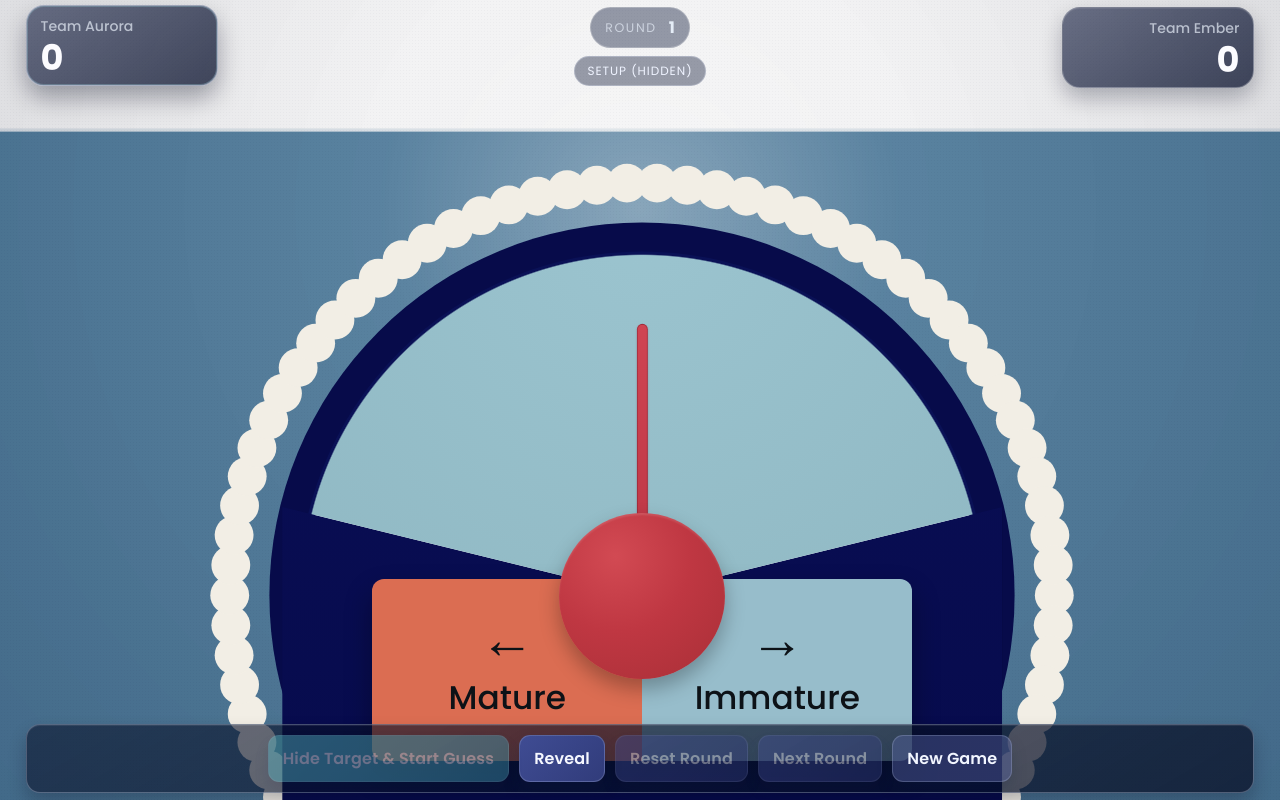
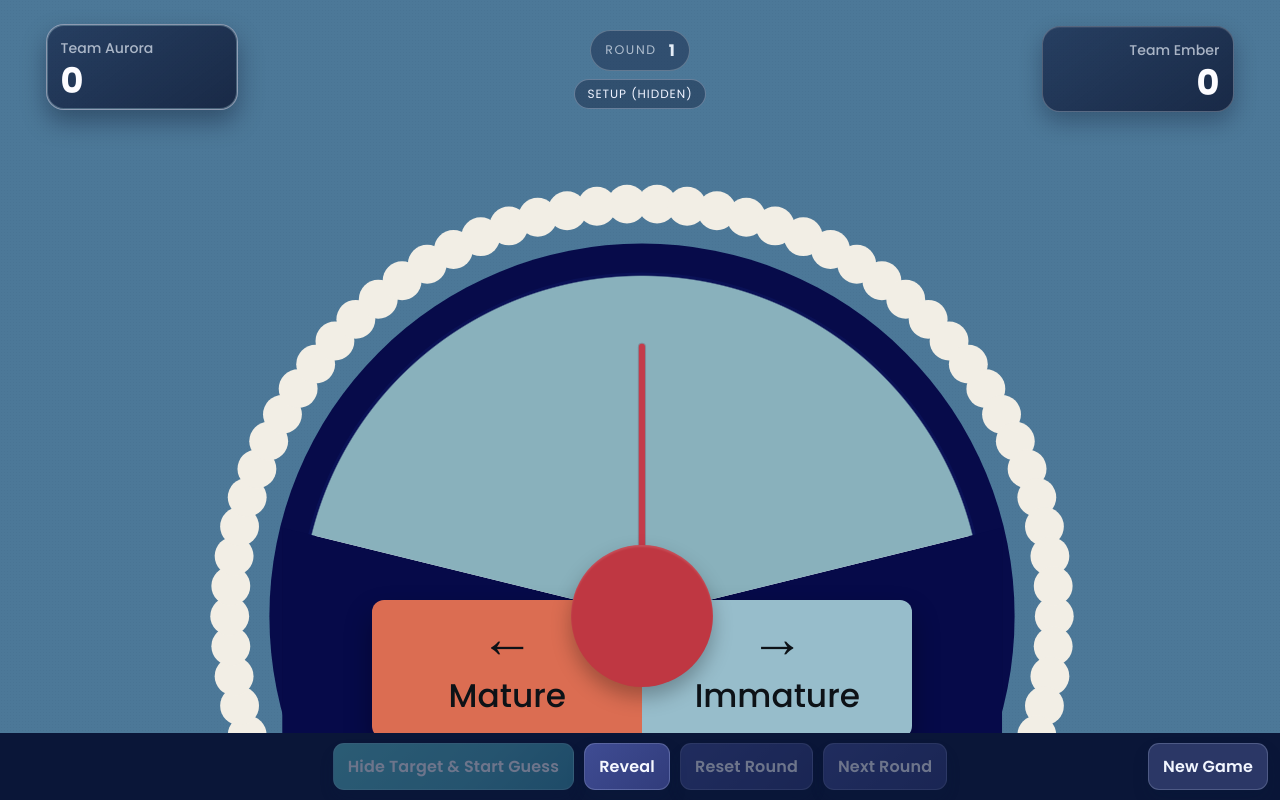
Before and after one commit to Anikesh348/wavelength, a plain HTML site: page index.html in a window 1280 px wide. Shown: the top 800 px of the page. Drawn offline with Linux system fonts and the light colour scheme; animation ran at ten frames a second.

Commit message:
Polish wheel UI and persist team scoreboard

```diff
--- a/index.html
+++ b/index.html
@@ -19,7 +19,14 @@
     <main class="app">
       <header class="top-bar">
         <article class="team-card team-left active" id="team0Card">
-          <p class="team-name">Team Aurora</p>
+          <input
+            id="team0Name"
+            class="team-name"
+            type="text"
+            value="Team Aurora"
+            maxlength="24"
+            aria-label="Team Aurora name"
+          />
           <p class="team-score" id="team0Score">0</p>
         </article>
 
@@ -32,7 +39,14 @@
         </div>
 
         <article class="team-card team-right" id="team1Card">
-          <p class="team-name">Team Ember</p>
+          <input
+            id="team1Name"
+            class="team-name"
+            type="text"
+            value="Team Ember"
+            maxlength="24"
+            aria-label="Team Ember name"
+          />
           <p class="team-score" id="team1Score">0</p>
         </article>
       </header>
--- a/script.js
+++ b/script.js
@@ -18,11 +18,15 @@
 
 const SETUP_PUSH_GAIN = 1.35;
 const FIXED_TARGET_WIDTH_DEG = 35;
+const DEFAULT_TEAM_NAMES = ["Team Aurora", "Team Ember"];
+const PERSISTENCE_KEY = "wavelength.scoreboard.v1";
+const TARGET_WEDGE_COLORS = ["#e0b247", "#e45b4c", "#5d8fa6", "#e45b4c", "#e0b247"];
+const TARGET_WEDGE_LABELS = ["2", "3", "4", "3", "2"];
 
 const state = {
   teams: [
-    { name: "Team Aurora", score: 0 },
-    { name: "Team Ember", score: 0 },
+    { name: DEFAULT_TEAM_NAMES[0], score: 0 },
+    { name: DEFAULT_TEAM_NAMES[1], score: 0 },
   ],
   currentTeam: 0,
   round: 1,
@@ -58,6 +62,8 @@
 };
 
 const el = {
+  team0Name: document.getElementById("team0Name"),
+  team1Name: document.getElementById("team1Name"),
   leftLabel: document.getElementById("leftLabel"),
   rightLabel: document.getElementById("rightLabel"),
   roundCount: document.getElementById("roundCount"),
@@ -101,6 +107,60 @@
 
 function randomBetween(min, max) {
   return min + Math.random() * (max - min);
+}
+
+function normalizeTeamName(value, fallbackName) {
+  if (typeof value !== "string") return fallbackName;
+  const trimmed = value.trim();
+  return trimmed ? trimmed.slice(0, 24) : fallbackName;
+}
+
+function readPersistedScoreboard() {
+  try {
+    const raw = localStorage.getItem(PERSISTENCE_KEY);
+    if (!raw) return null;
+    const parsed = JSON.parse(raw);
+    if (!parsed || !Array.isArray(parsed.teams) || parsed.teams.length !== 2) {
+      return null;
+    }
+    return parsed;
+  } catch (_error) {
+    return null;
+  }
+}
+
+function persistScoreboard() {
+  try {
+    const payload = {
+      teams: state.teams.map((team, index) => ({
+        name: normalizeTeamName(team.name, DEFAULT_TEAM_NAMES[index]),
+        score: Number.isFinite(team.score) ? Math.max(0, Math.floor(team.score)) : 0,
+      })),
+    };
+    localStorage.setItem(PERSISTENCE_KEY, JSON.stringify(payload));
+  } catch (_error) {
+    // Ignore persistence failures (e.g. storage denied/private mode).
+  }
+}
+
+function clearPersistedScoreboard() {
+  try {
+    localStorage.removeItem(PERSISTENCE_KEY);
+  } catch (_error) {
+    // Ignore storage cleanup failures.
+  }
+}
+
+function loadPersistedScoreboard() {
+  const persisted = readPersistedScoreboard();
+  if (!persisted) return;
+  state.teams = persisted.teams.map((team, index) => ({
+    name: normalizeTeamName(team.name, DEFAULT_TEAM_NAMES[index]),
+    score:
+      Number.isFinite(team.score) || typeof team.score === "string"
+        ? Math.max(0, Math.floor(Number(team.score) || 0))
+        : 0,
+  }));
 }
 
 function angleToTheta(deg) {
@@ -182,6 +242,12 @@
 }
 
 function updateUI() {
+  if (document.activeElement !== el.team0Name) {
+    el.team0Name.value = state.teams[0].name;
+  }
+  if (document.activeElement !== el.team1Name) {
+    el.team1Name.value = state.teams[1].name;
+  }
   el.leftLabel.textContent = state.leftLabel;
   el.rightLabel.textContent = state.rightLabel;
   el.roundCount.textContent = String(state.round);
@@ -224,6 +290,8 @@
     el.nextRoundBtn.disabled = false;
     el.pointerLayer.classList.add("locked");
   }
+
+  persistScoreboard();
 }
 
 function resizeCanvas(canvas, ctx) {
@@ -245,12 +313,12 @@
   state.wheel.ringOuterR = state.wheel.outerR * 0.92;
   state.wheel.faceR = state.wheel.outerR * 0.84;
   state.wheel.hubR = state.wheel.faceR * 0.2;
-  state.wheel.targetInnerR = state.wheel.hubR * 1.08;
+  state.wheel.targetInnerR = state.wheel.hubR * 0.86;
   state.wheel.targetOuterR = state.wheel.faceR * 0.95;
   state.wheel.slopeCenterY = state.wheel.cy;
   state.wheel.slopeSideY = state.wheel.cy - state.wheel.faceR * 0.26;
   const spindleLength = clamp(state.wheel.faceR * 0.8, 120, state.wheel.faceR - 14);
-  const spindleWidth = clamp(state.wheel.faceR * 0.03, 7, 11);
+  const spindleWidth = clamp(state.wheel.faceR * 0.018, 4, 7);
 
   el.wheelShell.style.setProperty("--face-radius", `${state.wheel.faceR}px`);
   el.wheelShell.style.setProperty("--face-radius-px", `${state.wheel.faceR}px`);
@@ -326,46 +394,11 @@
   ctx.arc(cx, cy, faceR, 0, Math.PI * 2);
   ctx.fill();
 
-  const faceGlow = ctx.createRadialGradient(
-    cx,
-    cy - faceR * 0.85,
-    faceR * 0.06,
-    cx,
-    cy - faceR * 0.3,
-    faceR * 0.95
-  );
-  faceGlow.addColorStop(0, "rgba(255,255,255,0.4)");
-  faceGlow.addColorStop(0.35, "rgba(255,255,255,0.16)");
-  faceGlow.addColorStop(1, "rgba(255,255,255,0)");
-  ctx.beginPath();
-  ctx.fillStyle = faceGlow;
-  ctx.arc(cx, cy, faceR, 0, Math.PI * 2, false);
-  ctx.fill();
-
-  const faceShade = ctx.createLinearGradient(0, cy, 0, cy + faceR);
-  faceShade.addColorStop(0, "rgba(0, 0, 0, 0)");
-  faceShade.addColorStop(1, "rgba(0, 0, 0, 0.08)");
-  ctx.beginPath();
-  ctx.fillStyle = faceShade;
-  ctx.arc(cx, cy, faceR, 0, Math.PI * 2, false);
-  ctx.fill();
-
   ctx.strokeStyle = "#0a1156";
   ctx.lineWidth = Math.max(1.6, faceR * 0.02);
   ctx.beginPath();
   ctx.arc(cx, cy, faceR, 0, Math.PI * 2, false);
   ctx.stroke();
-
-  ctx.strokeStyle = "rgba(255, 255, 255, 0.62)";
-  ctx.lineWidth = Math.max(2.4, outerR * 0.012);
-  ctx.lineCap = "round";
-  ctx.beginPath();
-  ctx.arc(cx, cy, ringOuterR * 0.965, Math.PI * 0.56, Math.PI * 0.9);
-  ctx.stroke();
-  ctx.beginPath();
-  ctx.arc(cx, cy, ringOuterR * 0.965, Math.PI * 0.1, Math.PI * 0.44);
-  ctx.stroke();
-  ctx.lineCap = "butt";
 }
 
 function drawSpectrum(rotationDeg) {
@@ -388,15 +421,16 @@
   targetCtx.translate(-cx, -cy);
   const theta = angleToTheta(state.targetAngle);
   const halfW = (state.targetWidth * Math.PI) / 360;
-  const wedges = ["#e7b43e", "#a6d6b2", "#e46952", "#a6d6b2", "#e7b43e"];
-  const step = (halfW * 2) / wedges.length;
+  const step = (halfW * 2) / TARGET_WEDGE_COLORS.length;
   const centers = [theta, theta + Math.PI];
+  const labelRadius = targetInnerR + (targetOuterR - targetInnerR) * 0.91;
+  const labelSize = Math.max(10, Math.min(18, targetOuterR * 0.065));
 
   for (const centerTheta of centers) {
     targetCtx.save();
     targetCtx.shadowColor = "rgba(0,0,0,0.17)";
     targetCtx.shadowBlur = 7;
-    for (let i = 0; i < wedges.length; i += 1) {
+    for (let i = 0; i < TARGET_WEDGE_COLORS.length; i += 1) {
       const start = centerTheta - halfW + i * step;
       const end = start + step;
       drawRingSegment(
@@ -407,10 +441,28 @@
         targetOuterR,
         start,
         end,
-        wedges[i]
+        TARGET_WEDGE_COLORS[i]
       );
     }
     targetCtx.restore();
+
+    for (let i = 0; i < TARGET_WEDGE_LABELS.length; i += 1) {
+      const start = centerTheta - halfW + i * step;
+      const end = start + step;
+      const mid = (start + end) * 0.5;
+      const x = cx + Math.cos(mid) * labelRadius;
+      const y = cy + Math.sin(mid) * labelRadius;
+
+      targetCtx.save();
+      targetCtx.translate(x, y);
+      targetCtx.rotate(mid + Math.PI / 2);
+      targetCtx.fillStyle = "#111111";
+      targetCtx.font = `400 ${labelSize}px "Poppins", sans-serif`;
+      targetCtx.textAlign = "center";
+      targetCtx.textBaseline = "middle";
+      targetCtx.fillText(TARGET_WEDGE_LABELS[i], 0, 0);
+      targetCtx.restore();
+    }
   }
   targetCtx.restore();
 }
@@ -433,7 +485,7 @@
   el.scorePopup.classList.add("show");
   popupTimer = setTimeout(() => {
     el.scorePopup.classList.remove("show");
-  }, 2400);
+  }, 3400);
 }
 
 function calculateScore() {
@@ -644,6 +696,9 @@
 }
 
 function newGame() {
+  clearPersistedScoreboard();
+  state.teams[0].name = DEFAULT_TEAM_NAMES[0];
+  state.teams[1].name = DEFAULT_TEAM_NAMES[1];
   state.teams[0].score = 0;
   state.teams[1].score = 0;
   state.currentTeam = 0;
@@ -676,9 +731,23 @@
   el.resetRoundBtn.addEventListener("click", resetRound);
   el.nextRoundBtn.addEventListener("click", nextRound);
   el.newGameBtn.addEventListener("click", newGame);
+
+  const teamNameInputs = [el.team0Name, el.team1Name];
+  teamNameInputs.forEach((input, index) => {
+    input.addEventListener("input", () => {
+      state.teams[index].name = normalizeTeamName(input.value, DEFAULT_TEAM_NAMES[index]);
+      persistScoreboard();
+    });
+    input.addEventListener("blur", () => {
+      state.teams[index].name = normalizeTeamName(input.value, DEFAULT_TEAM_NAMES[index]);
+      input.value = state.teams[index].name;
+      persistScoreboard();
+    });
+  });
 }
 
 function boot() {
+  loadPersistedScoreboard();
   resizeCanvas(el.spectrumCanvas, spectrumCtx);
   resizeCanvas(el.targetCanvas, targetCtx);
   measureWheel();
--- a/styles.css
+++ b/styles.css
@@ -1,5 +1,5 @@
 :root {
-  --bg-sky: #f2f2f3;
+  --bg-sky: #dbe8f3;
   --bg-board: #4c7898;
   --board-line: rgba(8, 19, 52, 0.5);
   --card-border: rgba(255, 255, 255, 0.24);
@@ -21,10 +21,11 @@
   --pivot-x-px: 50%;
   --slope-inset-x: 10%;
   --spindle-length-px: 220px;
-  --spindle-width-px: 10px;
+  --spindle-width-px: 6px;
   --slope-side-y-px: 45%;
   --slope-center-y-px: 52%;
   --wheel-rotation: 0deg;
+  --wheel-offset-y: -22px;
 }
 
 * {
@@ -43,24 +44,14 @@
   overflow: hidden;
   font-family: "Poppins", sans-serif;
   color: var(--text);
-  background: linear-gradient(
-    180deg,
-    var(--bg-sky) 0 16%,
-    #d6dde3 16.1% 16.4%,
-    var(--bg-board) 16.5% 100%
-  );
+  background: var(--bg-board);
 }
 
 .bg-vignette {
   position: fixed;
   inset: 0;
   pointer-events: none;
-  background: radial-gradient(
-    circle at 50% 26%,
-    rgba(255, 255, 255, 0.34) 0%,
-    rgba(255, 255, 255, 0.08) 30%,
-    rgba(0, 7, 31, 0.12) 100%
-  );
+  background: none;
   z-index: 0;
 }
 
@@ -107,8 +98,14 @@
 .top-bar {
   display: grid;
   grid-template-columns: minmax(0, 1fr) auto minmax(0, 1fr);
-  align-items: start;
+  align-items: center;
   column-gap: clamp(8px, 2vw, 28px);
+  min-height: clamp(118px, 15.5vh, 172px);
+  padding: clamp(10px, 1.4vw, 16px) clamp(12px, 2vw, 20px);
+  border: 0;
+  border-radius: 0;
+  background: transparent;
+  box-shadow: none;
 }
 
 .status-cluster {
@@ -186,9 +183,29 @@
 
 .team-name {
   margin: 0;
+  width: 100%;
+  border: 0;
+  padding: 0;
+  background: transparent;
+  appearance: none;
+  font: inherit;
   font-weight: 500;
   color: var(--muted);
   font-size: 0.88rem;
+}
+
+.team-left .team-name {
+  text-align: left;
+}
+
+.team-right .team-name {
+  text-align: right;
+}
+
+.team-name:focus {
+  outline: 1px solid rgba(219, 232, 255, 0.4);
+  outline-offset: 2px;
+  border-radius: 5px;
 }
 
 .team-score {
@@ -215,6 +232,7 @@
   align-items: end;
   justify-items: center;
   gap: clamp(12px, 2.4vw, 34px);
+  transform: translateY(var(--wheel-offset-y));
 }
 
 .side-indicator {
@@ -253,7 +271,7 @@
   right: var(--slope-inset-x);
   top: 0;
   bottom: 0;
-  background: linear-gradient(180deg, #0a0f58 0%, #060a49 100%);
+  background: #060a49;
   -webkit-clip-path: polygon(
     0 var(--slope-side-y-px),
     50% var(--slope-center-y-px),
@@ -328,7 +346,7 @@
     50% var(--slope-center-y-px),
     var(--slope-inset-x) var(--slope-side-y-px)
   );
-  background: radial-gradient(circle at 50% 13%, #9bc4cf 0%, #87afba 100%);
+  background: var(--cover);
   mask-image: radial-gradient(
     circle at var(--pivot-x-px) var(--pivot-y-px),
     #000 0 calc(var(--face-radius-px) - 0.6px),
@@ -379,9 +397,9 @@
   transform: translate(-50%, -100%) rotate(0deg);
   transform-origin: 50% 100%;
   border-radius: 999px;
-  background: linear-gradient(180deg, #cf4452 0%, #bb3544 100%);
-  border: 1px solid rgba(122, 22, 38, 0.42);
-  box-shadow: 0 1px 2px rgba(122, 22, 38, 0.28);
+  background: #c43b4a;
+  border: 0;
+  box-shadow: 0 0 0 1px rgba(122, 22, 38, 0.22), 0 1px 2px rgba(122, 22, 38, 0.22);
 }
 
 .pivot {
@@ -389,10 +407,10 @@
   left: var(--pivot-x-px);
   top: var(--pivot-y-px);
   transform: translate(-50%, -50%);
-  width: clamp(104px, 14vw, 166px);
+  width: clamp(88px, 11.8vw, 142px);
   aspect-ratio: 1;
   border-radius: 50%;
-  background: radial-gradient(circle at 34% 26%, #d24a53 0%, #bf3742 46%, #a92f37 100%);
+  background: #bf3742;
   border: 0;
   box-shadow: 0 10px 20px rgba(0, 0, 0, 0.28), inset 0 2px 2px rgba(255, 255, 255, 0.12);
   display: grid;
@@ -405,10 +423,10 @@
 .score-popup {
   position: absolute;
   left: 50%;
-  top: 7%;
+  top: 1.7%;
   transform: translate(-50%, 10px) scale(0.95);
   z-index: 12;
-  font-size: clamp(1.1rem, 3.2vw, 1.85rem);
+  font-size: clamp(1.3rem, 3.8vw, 2.2rem);
   font-weight: 700;
   color: #ffd978;
   text-shadow: 0 4px 15px rgba(0, 0, 0, 0.42);
@@ -425,10 +443,10 @@
 .spectrum-card {
   position: absolute;
   left: 50%;
-  bottom: 30%;
+  top: calc(70% - clamp(116px, 15vw, 182px));
   transform: translateX(-50%);
   width: clamp(310px, 45vw, 540px);
-  height: clamp(116px, 15vw, 182px);
+  height: clamp(84px, 11.2vw, 138px);
   border-radius: 12px;
   overflow: hidden;
   display: grid;
@@ -476,24 +494,37 @@
 }
 
 .control-panel {
-  border-radius: 14px;
-  border: 1px solid rgba(214, 224, 248, 0.3);
-  background: linear-gradient(
-    150deg,
-    rgba(8, 17, 42, 0.58),
-    rgba(8, 16, 39, 0.76)
-  );
-  box-shadow: 0 10px 18px rgba(2, 8, 25, 0.24),
-    inset 0 1px 0 rgba(255, 255, 255, 0.08);
+  position: fixed;
+  left: 0;
+  right: 0;
+  bottom: 0;
+  width: 100%;
+  border-radius: 0;
+  border: 0;
+  background: #0a1638;
+  box-shadow: none;
   padding: 10px 12px;
+  margin: 0;
+  z-index: 20;
 }
 
 .actions {
   display: flex;
-  flex-wrap: wrap;
+  flex-wrap: nowrap;
   justify-content: center;
   align-items: center;
   gap: 10px;
+  width: 100%;
+  position: relative;
+}
+
+#newGameBtn {
+  position: absolute;
+  right: 0;
+  top: 0;
+  bottom: 0;
+  margin-top: auto;
+  margin-bottom: auto;
 }
 
 .btn {
@@ -564,6 +595,10 @@
 }
 
 @media (max-width: 900px) {
+  :root {
+    --wheel-offset-y: -14px;
+  }
+
   .app {
     height: calc(100svh - 8px);
     margin: 4px auto;
@@ -573,6 +608,8 @@
   .top-bar {
     grid-template-columns: repeat(2, minmax(0, 1fr));
     row-gap: 8px;
+    min-height: clamp(124px, 19vh, 166px);
+    padding: 10px;
   }
 
   .status-cluster {
@@ -603,12 +640,26 @@
     gap: 8px;
   }
 
+  #newGameBtn {
+    position: static;
+    right: auto;
+    top: auto;
+    bottom: auto;
+    margin-top: 0;
+    margin-bottom: 0;
+    grid-column: 2;
+  }
+
   .btn {
     width: 100%;
   }
 }
 
 @media (max-width: 640px) {
+  :root {
+    --wheel-offset-y: -12px;
+  }
+
   body {
     overflow-y: auto;
   }
@@ -616,7 +667,7 @@
   .app {
     min-height: 100svh;
     height: auto;
-    padding-bottom: 10px;
+    padding-bottom: 0;
   }
 
   .team-card {
@@ -649,9 +700,9 @@
   }
 
   .spectrum-card {
-    bottom: 30%;
+    top: calc(70% - clamp(106px, 24vw, 150px));
     width: min(90vw, 420px);
-    height: clamp(106px, 24vw, 150px);
+    height: clamp(74px, 16vw, 112px);
   }
 
   .spectrum-side {
```
